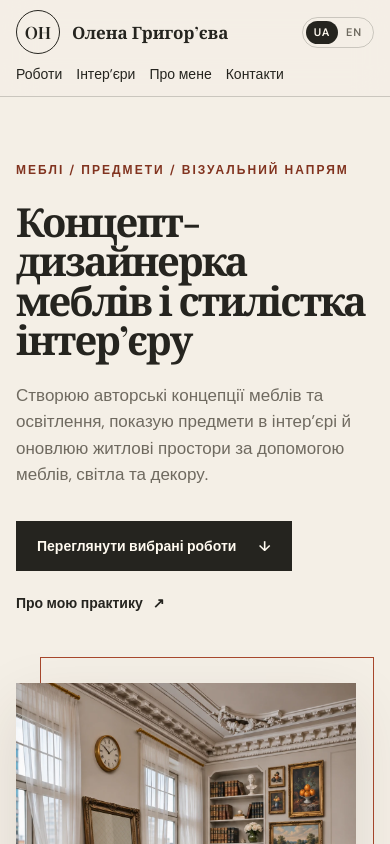
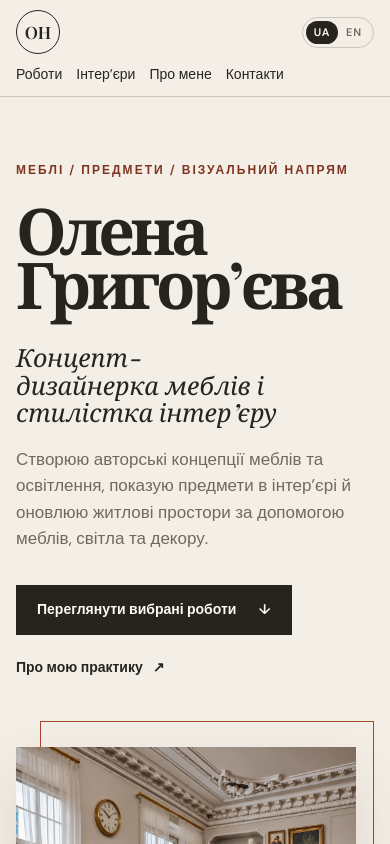
Before and after one commit to olena-hryhorieva/portfolio, a React (Vite) app: page / in a window 390 px wide. Shown: the top 844 px of the page. Built offline with nearby package versions, Linux system fonts and the light colour scheme; a web font is replaced by a local one.

Commit message:
Restore the name-led hero and narrow the fashion styling panel

```diff
--- a/src/language.css
+++ b/src/language.css
@@ -52,11 +52,11 @@
   }
 }
 
-@media (max-width: 620px) {
+@media (max-width: 520px) {
   .site-header {
     display: grid;
     grid-template-columns: 1fr auto;
-    gap: 10px 14px;
+    row-gap: 10px;
     padding-block: 10px;
   }
 
--- a/src/main.tsx
+++ b/src/main.tsx
@@ -17,7 +17,6 @@ const translations = {
     metaDescription:
       "Авторські концепції меблів та освітлення, візуалізація предметів в інтер’єрі й підготовка житла до оренди.",
     languageLabel: "Оберіть мову",
-    name: "Олена Григор’єва",
     homeLabel: "Олена Григор’єва - головна сторінка",
     nav: {
       work: "Роботи",
@@ -28,6 +27,8 @@ const translations = {
     },
     hero: {
       eyebrow: "Меблі / Предмети / Візуальний напрям",
+      firstName: "Олена",
+      lastName: "Григор’єва",
       role: "Концепт-дизайнерка меблів і стилістка інтер’єру",
       intro:
         "Створюю авторські концепції меблів та освітлення, показую предмети в інтер’єрі й оновлюю житлові простори за допомогою меблів, світла та декору.",
@@ -105,7 +106,6 @@ const translations = {
     metaDescription:
       "Original furniture and lighting concepts, product visualization in interiors, and residential styling.",
     languageLabel: "Choose language",
-    name: "Olena Hryhorieva",
     homeLabel: "Olena Hryhorieva - home",
     nav: {
       work: "Work",
@@ -116,6 +116,8 @@ const translations = {
     },
     hero: {
       eyebrow: "Furniture / Objects / Visual Direction",
+      firstName: "Olena",
+      lastName: "Hryhorieva",
       role: "Furniture Concept Designer and Interior Stylist",
       intro:
         "I design furniture and lighting concepts, visualize products in interiors, and refresh rooms through furniture, lighting and decor.",
@@ -228,9 +230,8 @@ function App() {
   return (
     <>
       <header className="site-header">
-        <a className="site-brand" href="#top" aria-label={t.homeLabel}>
-          <span className="monogram" aria-hidden="true">OH</span>
-          <span>{t.name}</span>
+        <a className="monogram" href="#top" aria-label={t.homeLabel}>
+          OH
         </a>
         <div className="header-controls">
           <nav aria-label={language === "uk" ? "Основна навігація" : "Primary navigation"}>
@@ -263,7 +264,12 @@ function App() {
         <section className="hero section-shell" aria-labelledby="hero-title">
           <div className="hero-copy">
             <p className="eyebrow">{t.hero.eyebrow}</p>
-            <h1 id="hero-title">{t.hero.role}</h1>
+            <h1 id="hero-title">
+              {t.hero.firstName}
+              <br />
+              {t.hero.lastName}
+            </h1>
+            <h2>{t.hero.role}</h2>
             <p className="hero-intro">{t.hero.intro}</p>
             <div className="hero-actions">
               <a className="button button-dark" href="#home-decor">
--- a/src/styles.css
+++ b/src/styles.css
@@ -61,26 +61,16 @@ img {
   backdrop-filter: blur(16px);
 }
 
-.site-brand {
-  display: inline-flex;
-  align-items: center;
-  justify-self: start;
-  gap: 12px;
-  font-family: var(--serif);
-  font-size: 17px;
-  font-weight: 600;
-  line-height: 1.2;
-  text-decoration: none;
-}
-
 .monogram {
   display: grid;
-  flex: none;
   width: 44px;
   height: 44px;
   place-items: center;
   border: 1px solid var(--ink);
   border-radius: 50%;
+  font-family: var(--serif);
+  font-size: 17px;
+  text-decoration: none;
 }
 
 nav {
@@ -121,14 +111,23 @@ nav a:focus-visible,
 }
 
 .hero h1 {
-  margin: 0 0 24px;
+  margin: 0;
   font-family: var(--serif);
-  font-size: clamp(50px, 5.45vw, 84px);
+  font-size: clamp(60px, 8vw, 112px);
   font-weight: 600;
-  letter-spacing: -0.05em;
-  line-height: 0.98;
+  letter-spacing: -0.065em;
+  line-height: 0.84;
+}
+
+.hero h2 {
+  max-width: 610px;
+  margin: 34px 0 20px;
+  font-family: var(--serif);
+  font-size: clamp(25px, 3vw, 40px);
+  font-style: italic;
+  font-weight: 500;
+  line-height: 1.1;
   text-wrap: balance;
-  overflow-wrap: anywhere;
 }
 
 .hero-intro {
@@ -251,8 +250,9 @@ nav a:focus-visible,
 
 .styling-path {
   display: grid;
-  grid-template-columns: minmax(0, 1fr) clamp(240px, 36vw, 440px);
+  grid-template-columns: minmax(0, 650px) clamp(240px, 36vw, 440px);
   align-items: center;
+  justify-content: center;
   gap: clamp(24px, 4vw, 52px);
 }
 
@@ -430,6 +430,10 @@ a:focus-visible {
     gap: 50px;
   }
 
+  .hero h1 {
+    font-size: clamp(58px, 10vw, 86px);
+  }
+
   .about {
     grid-template-columns: 1fr;
   }
@@ -466,7 +470,11 @@ a:focus-visible {
   }
 
   .hero h1 {
-    font-size: clamp(40px, 8.2vw, 62px);
+    font-size: clamp(50px, calc(30vw - 40px), 82px);
+  }
+
+  [lang="uk"] .hero h1 {
+    font-size: clamp(45px, 16.5vw, 82px);
   }
 
   .hero-art {
```
Also changed, not shown: 4 other files (tests, documents, lock files or other folders).
